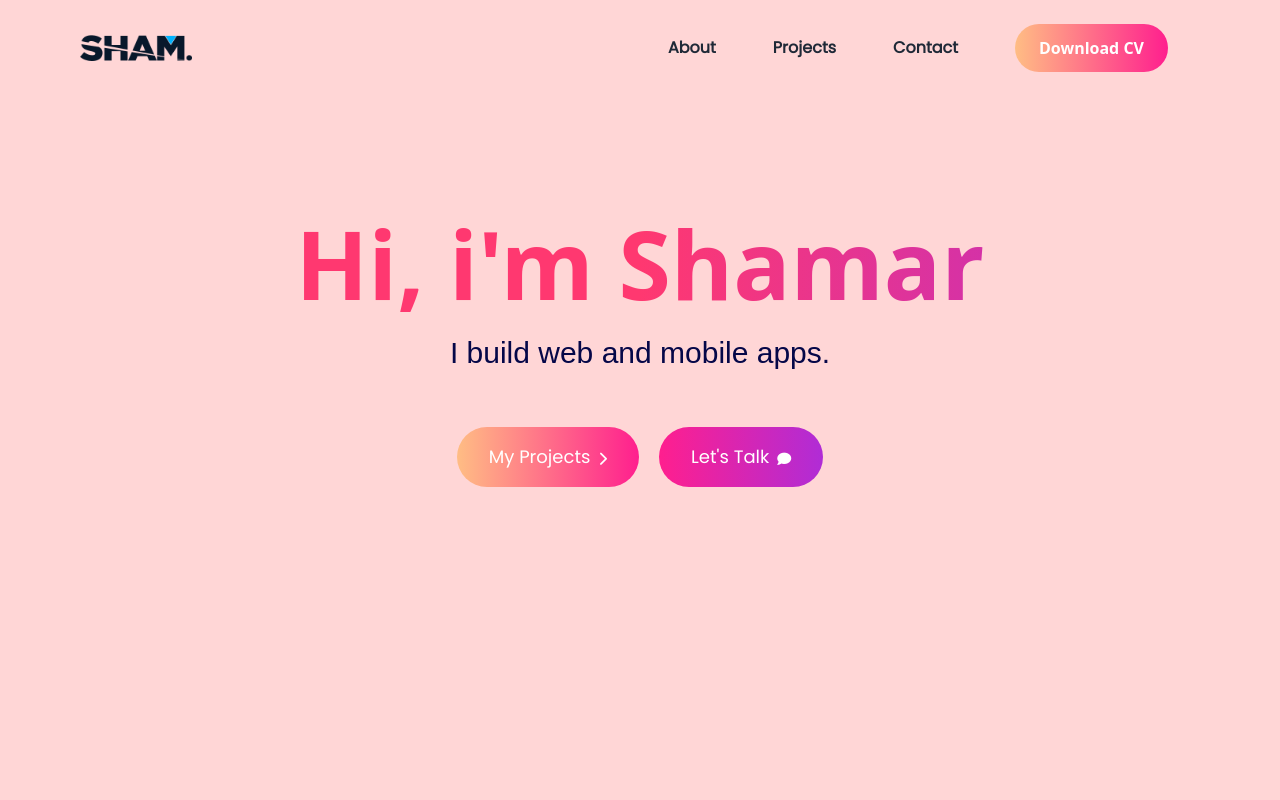
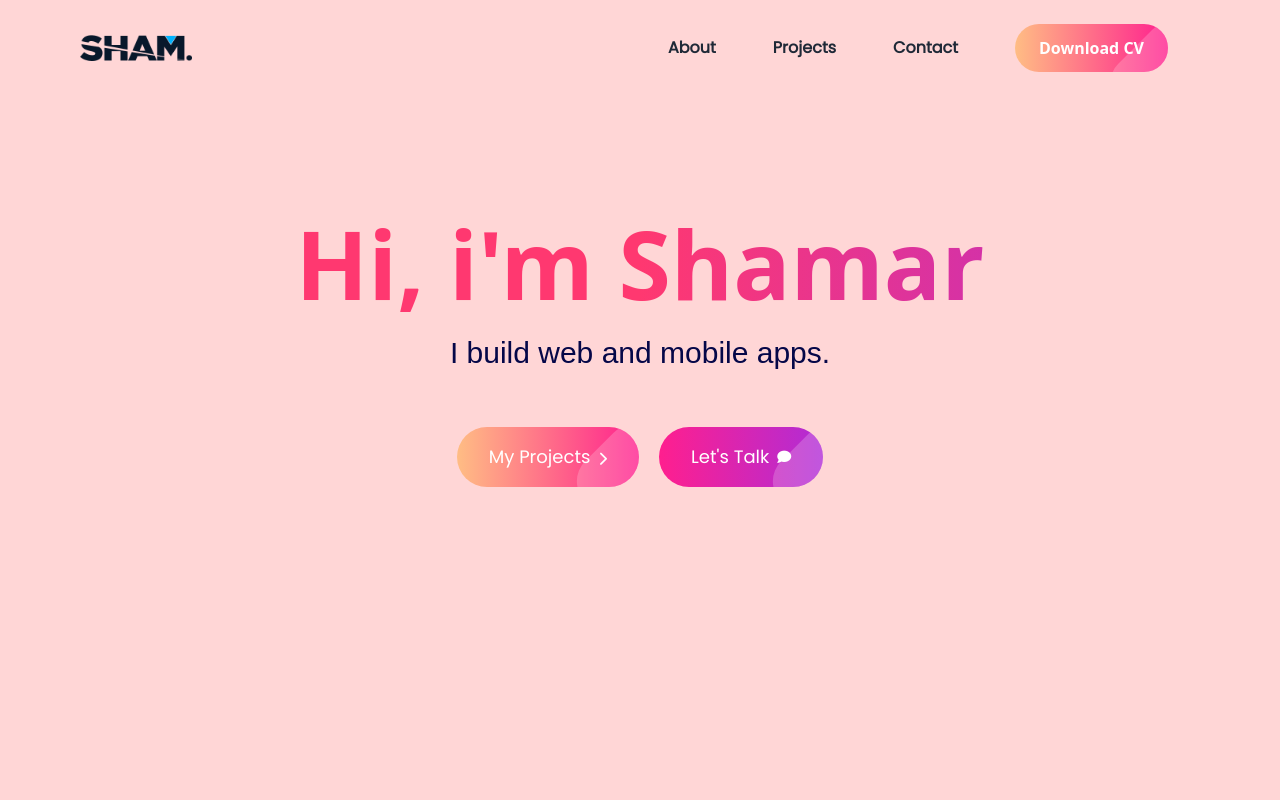
Before and after one commit to bhuwanP69/sham-portfolio, a React (Vite) app: page / in a window 1280 px wide. Shown: the top 800 px of the page. Built offline with nearby package versions, Linux system fonts and the light colour scheme.

Commit message:
made button white cover

```diff
--- a/src/layouts/RootLayout.jsx
+++ b/src/layouts/RootLayout.jsx
@@ -17,6 +17,14 @@ export default function RootLayout() {
 
   window.addEventListener('scroll', handleScroll);
   const logo = './src/images/logo.png'
+
+
+  const handleDownload = () => {
+    const pdfUrl = './src/images/Shamar_Morrison_Web_Developer_Resume.pdf';
+     // Open a new tab/window to display the PDF.
+     window.open(pdfUrl);
+  };
+
   return (
     <div className=''>
       <header className= {`root-layout  fixed w-full flex pl-20  bg-body-color justify-between items-center pr-28 transition-all duration-500 z-20   ${scrolled ?'bg-white h-20':'bg-body-color  h-24'}`}>
@@ -40,7 +48,15 @@ export default function RootLayout() {
           <span className=" absolute block left-0 right-0 bottom-0  h-[0.75px]  bg-aboutText scale-x-0 transform  transition-transform ease-in-out  origin-right duration-300  group-hover:scale-x-105 group-hover:origin-left "></span>
 
           </Link>
-          <Link classID=""><button className=" bg-gradient-to-r from-button-color1  to-button-color2 text-white px-6 py-3  text-base  font-sans rounded-3xl">Download CV</button></Link>
+          <a
+          ><button onClick={handleDownload} className=" relative bg-gradient-to-r from-button-color1  to-button-color2 text-white px-6 py-3  text-base  font-sans rounded-3xl overflow-hidden group">Download CV
+
+          <span class="absolute -top-2 -right-2 transform rotate-45 rounded-full opacity-20 h-24 w-12 bg-white group-hover:w-24 transition-all duration-1000 overflow-hidden"></span>
+{/*
+          <span class="absolute top-4 rotate-6 -right-5 rounded-full opacity-20 h-8 w-1/2 bg-white hover:w-32 transition-all duration-1000"></span> */}
+
+
+          </button></a>
         </nav>
       </header>
 
--- a/src/pages/First.jsx
+++ b/src/pages/First.jsx
@@ -1,18 +1,29 @@
+import { Link } from "react-scroll";
+
 export default function First() {
     return (
       <div className="first h-screen text-center pt-48 bg-body-color" id="first">
        <h1 className="text-[95px] font-extrabold font-sans text-transparent bg-clip-text bg-gradient-to-r from-text-color from-40% via-text-color via-50%   to-text-color2 to-1%">Hi, i'm Shamar</h1>
        <h5 className="text-3xl font-medium text-text-Black pb-14">I build web and mobile apps.</h5>
        <div className="buttons flex gap-5 justify-center">
-        <button className="flex items-center  text-white gap-2 bg-gradient-to-r from-button-color1  to-button-color2 px-8 py-4 rounded-full ">
+        <Link to="projects" smooth>
+        <button className="flex items-center  text-white gap-2 bg-gradient-to-r from-button-color1  to-button-color2 px-8 py-4 rounded-full  group relative overflow-hidden">
+
+
+        <span class="absolute -top-2 -right-2 transform rotate-45 rounded-full opacity-20 h-24 w-14 bg-white group-hover:w-28 group-hover:rotate-12 transition-all duration-1000 overflow-hidden"></span>
+
           <p className="text-lg">My Projects</p>
           <i class="fa-solid fa-chevron-right text-sm pt-1 left-to-right-bounce "></i>
         </button>
-        <button className="flex items-center  text-white gap-2 bg-gradient-to-r from-button-color2  to-text-color2 px-8 py-4  rounded-full ">
+        </Link>
+        <Link to="contact" smooth>
+        <button className="flex items-center  text-white gap-2 bg-gradient-to-r from-button-color2  to-text-color2 px-8 py-4  rounded-full relative group overflow-hidden ">
+        <span class="absolute -top-2 -right-5 transform rotate-45 rounded-full opacity-20 h-24 w-14 bg-white group-hover:w-28 group-hover:rotate-12 transition-all duration-1000 overflow-hidden"></span>
 
           <p className="text-lg">Let's Talk</p>
-          <i class="fa-solid fa-comment text-sm pt-1  "></i>
+          <i class="fa-solid fa-comment text-sm  "></i>
         </button>
+        </Link>
 
        </div>
       </div>
```
Also changed, not shown: 1 other file (tests, documents, lock files or other folders).
